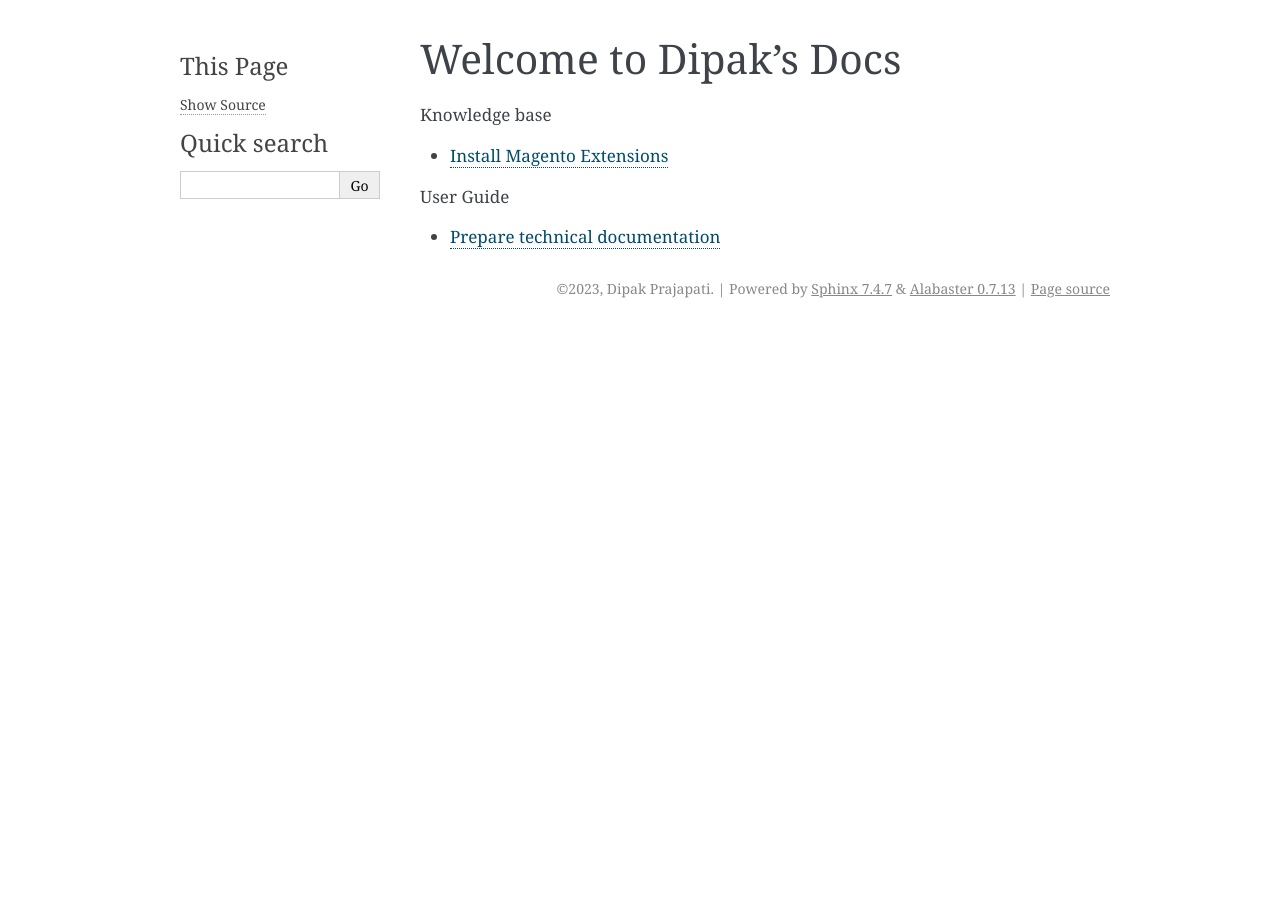
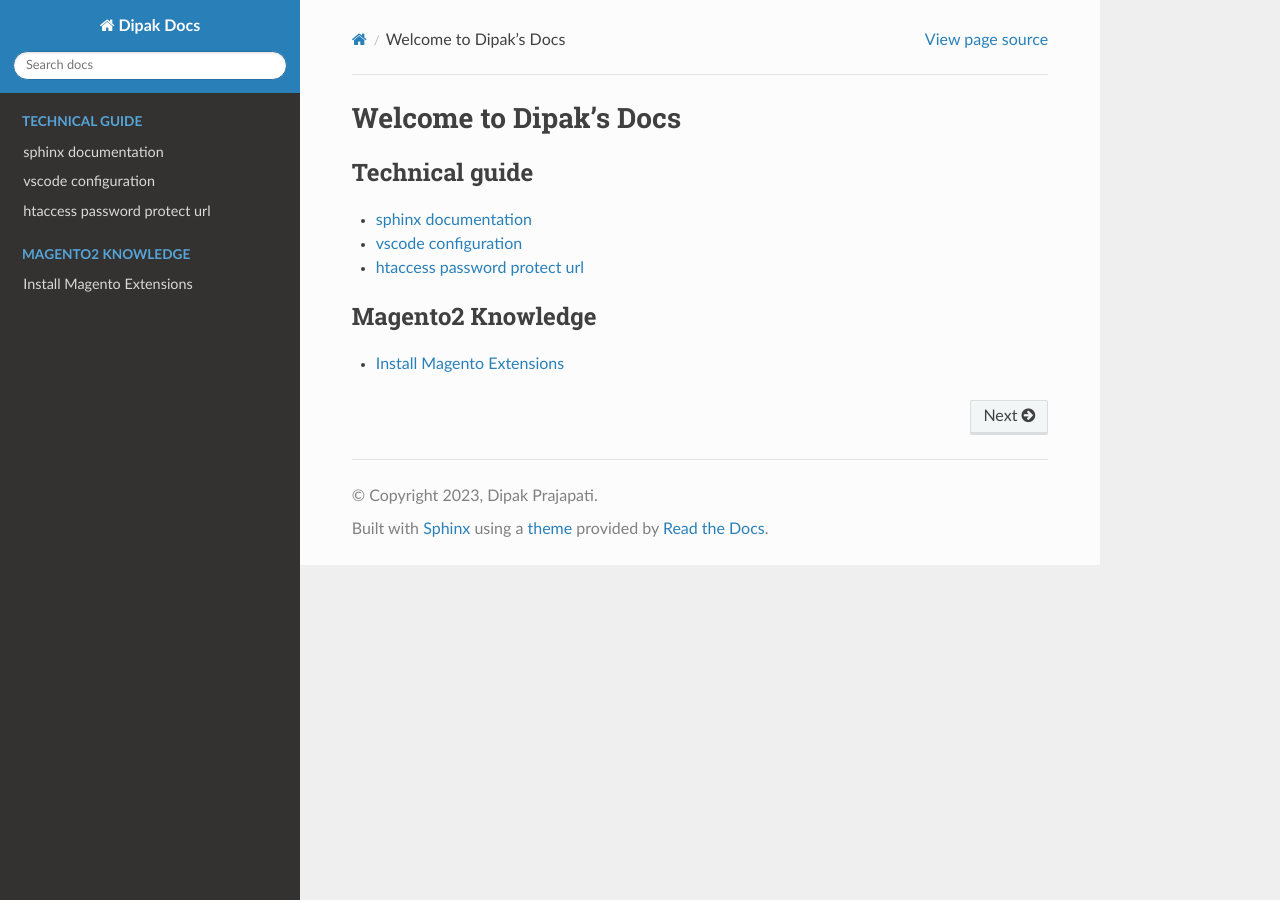
Before and after one commit to dipakp-logicrays/dipakp-docs, a Sphinx documentation site: the page built from docs/index.rst, in a window 1280 px wide. Built offline with Sphinx 7.4.7 and the Read the Docs theme 2.0.0, drawn with Linux system fonts in a browser that asks for light colours; some of the changed lines change nothing that is shown.

Commit message:
Added vscode and httaccess password documentation

```diff
--- a/docs/conf.py
+++ b/docs/conf.py
@@ -75,6 +75,8 @@
 # a list of builtin themes.
 #
 # html_theme = 'alabaster'
+html_theme = 'sphinx_rtd_theme'
+
 
 # Theme options are theme-specific and customize the look and feel of a theme
 # further.  For a list of options available for each theme, see the
--- /dev/null
+++ b/docs/htaccess-password/index.rst
@@ -0,0 +1,67 @@
+htaccess password protect url
+=============================
+To add password protection to your website you need to create a file to store usernames/passwords and add some code into a ``.htaccess`` file.
+
+Let's get started…
+
+Creating Hash password
+-----------------------
+
+You can generate Hash password online at: https://www.lcn.com/support/articles/how-to-password-protect-a-folder-on-your-website-with-htaccess/
+
+
+Steps to creating Hash password:
+
+    .. figure:: images/hash-password.png
+        :align: center
+        :alt: Creating Hash password
+
+        Creating Hash password
+
+#. Create a file using a text editor such as Notepad or TextEdit.
+
+#. Save the file as: ``.htpasswd``
+
+#. Copy and paste the username/password string generated using our tool into the document.
+
+#. Upload the .htpasswd file to your website using FTP.
+
+#. Add below code to ``.htpasswd`` file::
+
+    test-admin:{SHA}NJ3oRBPNcAGuHUiMm39Ukzii9Zc=
+
+#. Below are Login credentials
+
+    | **Username** : test-admin
+    | **Password** : test-admin@123
+
+#. Add below code into ``.htaccess`` file of website root: ``/var/www/html/<magento_root>/.htaccess``::
+
+    AuthType Basic
+    AuthName "restricted area"
+    AuthUserFile /var/www/html/magento/.htpasswd
+    require valid-user
+
+#. Let's take a look above step in detail
+
+    **Line 1**:
+    *AuthType Basic*
+
+        Defines the type of authentication the web server will use, ‘Basic’ is perfectly adequate for what we need.
+
+    **Line 2**:
+    *AuthName "restricted area"*
+
+        Sets the title of the username/password box that will popup when someone tries to view your protected page.
+
+    **Line 3**:
+    *AuthUserFile /var/www/html/magento/.htpasswd*
+
+        Tells the web server where to find the username/password file.
+        You will need to update ``.htpasswd`` with a relative path to the location of your ``.htpasswd`` file.
+        The ``.htpasswd`` path indicates the file is located two folders above the current directory, to point to a file within the same directory for example, you could use: ./.htpasswd
+
+    **Line 4**:
+    *require valid-user*
+
+        Tells the web server who in your .htpasswd file can access your folder, by using valid-user everyone in the file can view the folder.
--- a/docs/index.rst
+++ b/docs/index.rst
@@ -3,18 +3,18 @@
 
 
 .. toctree::
-    :maxdepth: 1
-    :glob:
-    :caption: Knowledge base
+   :maxdepth: 1
+   :glob:
+   :caption: Technical guide
 
-    kb/installation
-
-
+   readthedoc/index
+   vscode/index
+   htaccess-password/index
 
 
 .. toctree::
-   :maxdepth: 1
-   :glob:
-   :caption: User Guide
+    :maxdepth: 1
+    :glob:
+    :caption: Magento2 Knowledge
 
-   readthedoc/index
+    kb/installation
--- a/docs/readthedoc/index.rst
+++ b/docs/readthedoc/index.rst
@@ -1,10 +1,10 @@
-===============================
-Prepare technical documentation
-===============================
+====================
+sphinx documentation
+====================
 
 
-How to prepare technical documentation using sphinx and readthedoc
-==================================================================
+Steps for creating sphinx doc
+=============================
 
 Links
 -----
@@ -197,3 +197,38 @@
 - git add, commit and push
 
 - After some time it will affect the blue theme
+
+Install pip in linux
+--------------------
+
+#. Updating package info::
+
+    sudo apt-get update
+
+#. Downloading all upgrades::
+
+    sudo apt-get upgrade
+
+#. Reinstalling pip::
+
+    sudo apt-get install python3-pip
+
+#. Check ``pip`` installed
+
+    .. image:: images/pip-installed.png
+        :alt: pip installed
+
+Change blue theme to readthedoc
+-------------------------------
+
+This theme is distributed on PyPI and can be installed with pip::
+
+    pip install sphinx-rtd-theme
+
+To use the theme in your Sphinx project, you will need to edit your ``conf.py`` file's html_theme setting::
+
+    html_theme = "sphinx_rtd_theme"
+
+Go to ``docs`` directory and run below command to apply theme::
+
+    make html
--- /dev/null
+++ b/docs/vscode/index.rst
@@ -0,0 +1,224 @@
+vscode configuration
+====================
+
+Download vscode
+---------------
+
+`Download Visual Studio Code`_
+Free and built on open source. Integrated Git, debugging and extensions.
+
+.. _Download Visual Studio Code: https://code.visualstudio.com/download
+
+
+Adding ``Code Sniffer`` In vscode For Magento2:
+-----------------------------------------------
+
+Reference link: `Webkul code sniffer`_
+
+.. _Webkul code sniffer: https://webkul.com/blog/adding-code-sniffer-in-visual-studio-code-for-magento2/
+
+
+The code sniffer that Magento uses is Sqiz Lab/s code sniffer,
+which checks the code on some PHP code standards check such as `PEAR coding standard`_ or `PSR`_,
+by default it uses PEAR coding standard or you can switch to any other standard by simply using this command:
+
+
+.. _PEAR coding standard: https://pear.php.net/manual/en/standards.php
+
+.. _PSR: https://www.php-fig.org/psr/
+
+**Magento uses its own code standard, which you can find on git**: https://github.com/magento/magento-coding-standard
+
+Configuration Steps
+~~~~~~~~~~~~~~~~~~~
+
+#. Go to your ``/var/www/html/`` directory
+
+#. Run below command::
+
+    composer create-project magento/magento-coding-standard --stability=dev InstallationDir
+
+#. Open vscode
+
+#. Open setting.json by pressing ``ctrl+shift+p`` and select settings.json
+
+    .. image:: images/settings-json.png
+        :alt: Configure sphinx
+
+#. Add below code to ``settings.json`` ::
+
+    {
+        "phpcs.executablePath": "/var/www/html/InstallationDir/vendor/bin/phpcs",
+        "phpcs.standard": "/var/www/html/InstallationDir/Magento2/ruleset.xml",
+    }
+
+#. Check below Screenshot
+
+    .. image:: images/vscode-settings.png
+        :alt: Configure sphinx
+
+#. Now restart your editor and it will start showing code standard issues against Magento2 Code Standard on the fly, like below:
+
+    .. image:: images/issue.png
+       :alt: Configure sphinx
+
+Extensions for Visual Studio Code
+---------------------------------
+
+These are useful extensions for developer:
+
+* Apache Conf
+* Auto Close TagAuto
+* Auto Rename Tag
+* AutoMageDev
+* Better Comments
+* change-case
+* Color Picker
+* Email
+* Excel Viewer
+* GraphQL:Syntax Highlighting
+* HTML Snippets
+* jQuery Code Snippets
+* jQuery Snippets
+* Live Server
+* Magento 2 Snippets
+* Magento DevSearch
+* Magento Snippets
+* Markdown All in One
+* markdownlint
+* Material Icon Theme
+* Mithril Emmet
+* phpcs
+* PHP DocBlocker
+* PHP Intelephense
+* PHPStan
+* Remote - SSH
+* Thunder Client
+
+Check following Screenshots
+
+    .. figure:: images/vscode-ext1.png
+        :align: center
+        :alt: Visual Studio Extensions
+
+        Visual Studio Extensions
+
+    .. figure:: images/vscode-ext2.png
+        :align: center
+        :alt: Visual Studio Extensions
+
+        Visual Studio Extensions
+
+    .. figure:: images/vscode-ext3.png
+        :align: center
+        :alt: Visual Studio Extensions
+
+        Visual Studio Extensions
+
+vscode completely freeze or Hang
+--------------------------------
+
+Here, There are some settings that you need to change in vscode.
+
+#. To fix this for a ``vscode`` you have to update the ``.vscode/settings.json`` to look something like this::
+
+    {
+        "files.exclude": {
+            "**/.git": true,
+            "**/.svn": true,
+            "**/.hg": true,
+            "**/CVS": true,
+            "**/.DS_Store": true,
+            "**/node_modules": true,
+            "**/.firebase": true
+        },
+        "files.watcherExclude": {
+            "**/.git/objects/**": true,
+            "**/.git/subtree-cache/**": true,
+            "**/node_modules/**": true
+        }
+    }
+
+#. Switch off ``git.autorefresh`` in the Settings, then it works flawlessly and smoothly
+
+    .. figure:: images/git-autorefresh.png
+        :align: center
+        :alt: Switch off git-autorefresh
+
+        Switch off git-autorefresh
+
+#. Press ``ctrl+shift+p``, Go to `Configure Runtime Arguments`, and add below line end of the file before closing the curly bracket::
+
+    "disable-hardware-acceleration": true
+
+#. Check below screenshot for above step:
+
+    .. figure:: images/disable-hardware-acceleration.png
+        :align: center
+        :alt: disable hardware acceleration
+
+        disable hardware acceleration
+
+setting.json file example
+-------------------------
+
+This is the ``vscode settings.json`` file content, You can compare your ``settings.json`` file to the below content::
+
+    {
+        // Magento Coding Standard
+        "phpcs.executablePath": "/var/www/html/InstallationDir/vendor/bin/phpcs",
+        "phpcs.standard": "/var/www/html/InstallationDir/Magento2/ruleset.xml",
+        "workbench.iconTheme": "material-icon-theme",
+        "security.workspace.trust.emptyWindow": false,
+        "security.workspace.trust.startupPrompt": "never",
+        "security.workspace.trust.untrustedFiles": "open",
+        "security.workspace.trust.enabled": false,
+        "git.autorefresh": false,
+        "files.exclude": {
+            "**/.git": true,
+            "**/.svn": true,
+            "**/.hg": true,
+            "**/CVS": true,
+            "**/.DS_Store": true,
+            "**/node_modules": true,
+            "**/.firebase": true
+        },
+        "files.watcherExclude": {
+            "**/.git/objects/**": true,
+            "**/.git/subtree-cache/**": true,
+            "**/node_modules/**": true
+        },
+        "editor.linkedEditing": true,
+        "bracketPairColorizer.depreciation-notice": false,
+        "workbench.editorAssociations": {
+            "*.gz": "default",
+            "*.php": "default"
+        },
+        "workbench.startupEditor": "none",
+        "intelephense.diagnostics.undefinedTypes": false,
+        "intelephense.diagnostics.undefinedMethods": false,
+        "intelephense.diagnostics.undefinedFunctions": false,
+        "intelephense.diagnostics.undefinedConstants": false,
+        "intelephense.diagnostics.undefinedProperties": false,
+        "intelephense.diagnostics.undefinedSymbols": false,
+        "intelephense.diagnostics.undefinedClassConstants": false,
+        "intelephense.diagnostics.typeErrors": false,
+        "intelephense.diagnostics.deprecated": false,
+        "intelephense.diagnostics.implementationErrors": false,
+        "intelephense.diagnostics.undefinedVariables": false,
+        "intelephense.diagnostics.unexpectedTokens": false,
+        "intelephense.diagnostics.unusedSymbols": false,
+        "intelephense.diagnostics.duplicateSymbols": false,
+        "intelephense.diagnostics.embeddedLanguages": false,
+        "intelephense.diagnostics.enable": false,
+        "intelephense.diagnostics.languageConstraints": false,
+        "intelephense.phpdoc.returnVoid": false,
+        "intelephense.completion.fullyQualifyGlobalConstantsAndFunctions": true,
+        "workbench.editor.untitled.hint": "hidden",
+        "better-comments.highlightPlainText": true,
+        "editor.guides.bracketPairs": true,
+        "workbench.editor.enablePreview": false,
+        "editor.stickyScroll.enabled": true,
+        "workbench.list.horizontalScrolling": true,
+        "intelephense.format.enable": false,
+    }
```
Also changed, not shown: docs/htaccess-password/images/hash-password.png (added), docs/readthedoc/images/pip-installed.png (added), docs/vscode/images/disable-hardware-acceleration.png (added), docs/vscode/images/git-autorefresh.png (added), docs/vscode/images/issue.png (added), docs/vscode/images/settings-json.png (added), docs/vscode/images/vscode-ext1.png (added), docs/vscode/images/vscode-ext2.png (added), docs/vscode/images/vscode-ext3.png (added), docs/vscode/images/vscode-settings.png (added).
